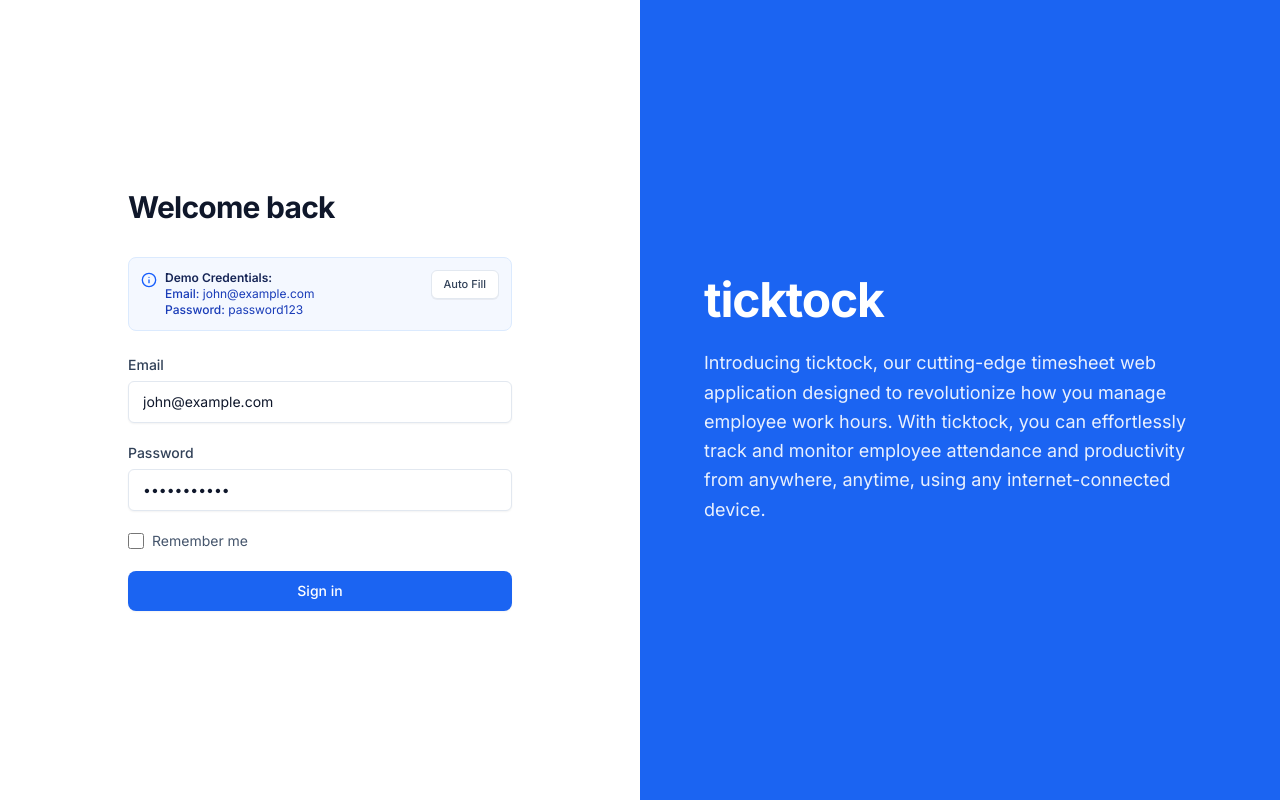
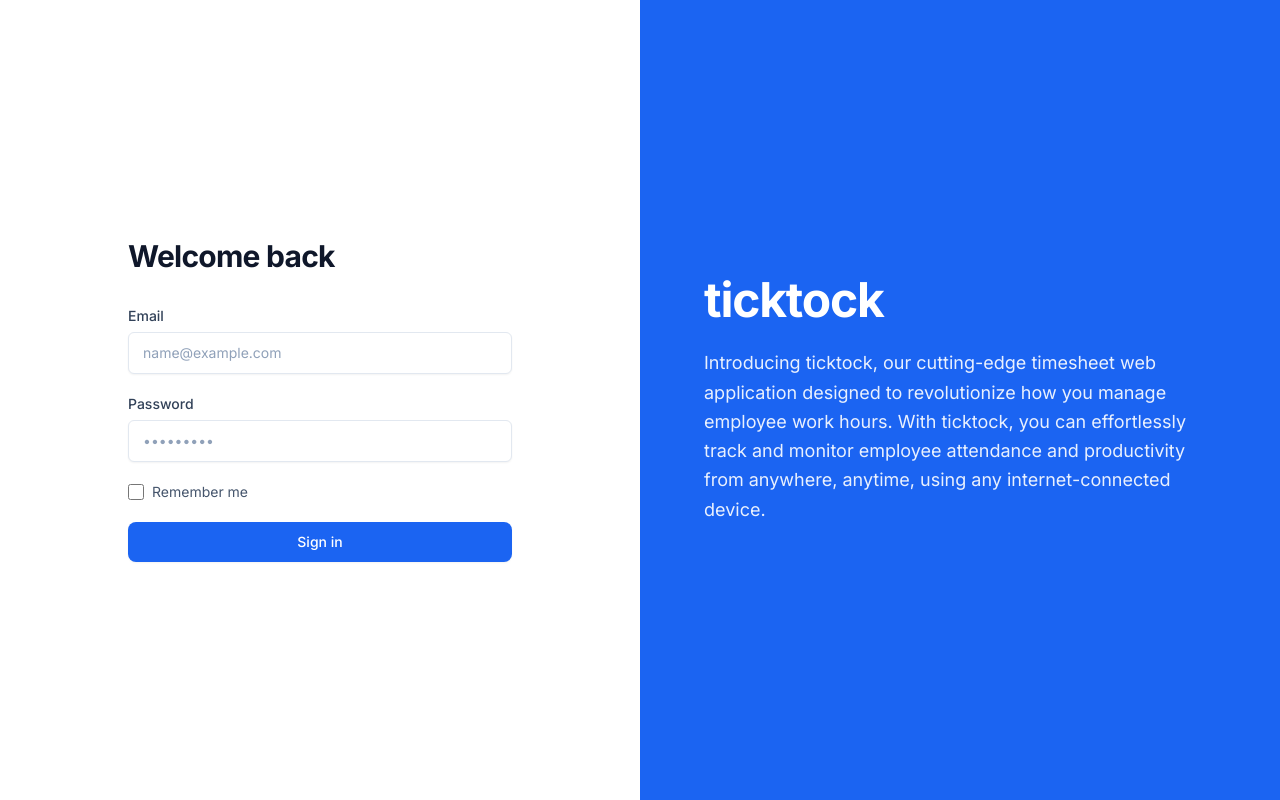
Before and after one commit to mayur3795/time-management-system, a Next.js app: page /login in a window 1280 px wide. Built offline with nearby package versions, Linux system fonts and the light colour scheme; no server answers.

Commit message:
feat(auth): remove demo credentials card and prefilled values from login form

```diff
--- a/src/components/auth/login-form.tsx
+++ b/src/components/auth/login-form.tsx
@@ -2,15 +2,15 @@
 
 import React, { useState } from 'react';
 import { useRouter } from 'next/navigation';
-import { AlertCircle, Info } from 'lucide-react';
+import { AlertCircle } from 'lucide-react';
 import { Button } from '@/components/ui/button';
 import { loginSchema } from '@/schemas/auth.schema';
 import { loginWithCredentials } from '@/services/auth.service';
 
 export function LoginForm() {
   const router = useRouter();
-  const [email, setEmail] = useState('john@example.com');
-  const [password, setPassword] = useState('password123');
+  const [email, setEmail] = useState('');
+  const [password, setPassword] = useState('');
   const [rememberMe, setRememberMe] = useState(false);
   const [fieldErrors, setFieldErrors] = useState<Record<string, string>>({});
   const [generalError, setGeneralError] = useState<string | null>(null);
@@ -45,7 +45,7 @@ export function LoginForm() {
       const result = await loginWithCredentials(validationResult.data);
 
       if (result?.error) {
-        setGeneralError('Invalid email or password. Please use the demo credentials below.');
+        setGeneralError('Invalid email or password. Please check your credentials and try again.');
         setIsLoading(false);
       } else {
         router.push('/timesheets');
@@ -56,13 +56,6 @@ export function LoginForm() {
       setGeneralError('An unexpected error occurred during sign in. Please try again.');
       setIsLoading(false);
     }
-  };
-
-  const handleFillDemo = () => {
-    setEmail('john@example.com');
-    setPassword('password123');
-    setFieldErrors({});
-    setGeneralError(null);
   };
 
   return (
@@ -82,30 +75,6 @@ export function LoginForm() {
           <span>{generalError}</span>
         </div>
       )}
-
-      <div className="mb-6 flex items-start justify-between gap-2 rounded-lg border border-blue-100 bg-blue-50/70 p-3 text-xs text-blue-900">
-        <div className="flex items-start gap-2">
-          <Info className="h-4 w-4 shrink-0 text-blue-600 mt-0.5" />
-          <div>
-            <p className="font-semibold text-blue-950">Demo Credentials:</p>
-            <p className="text-blue-800">
-              <span className="font-medium">Email:</span> john@example.com
-            </p>
-            <p className="text-blue-800">
-              <span className="font-medium">Password:</span> password123
-            </p>
-          </div>
-        </div>
-        <Button
-          type="button"
-          variant="secondary"
-          size="sm"
-          onClick={handleFillDemo}
-          className="shrink-0 text-[11px] font-medium text-blue-700 hover:bg-blue-50 py-1 px-2"
-        >
-          Auto Fill
-        </Button>
-      </div>
 
       <form onSubmit={handleSubmit} className="space-y-5" noValidate>
         <div>
```
